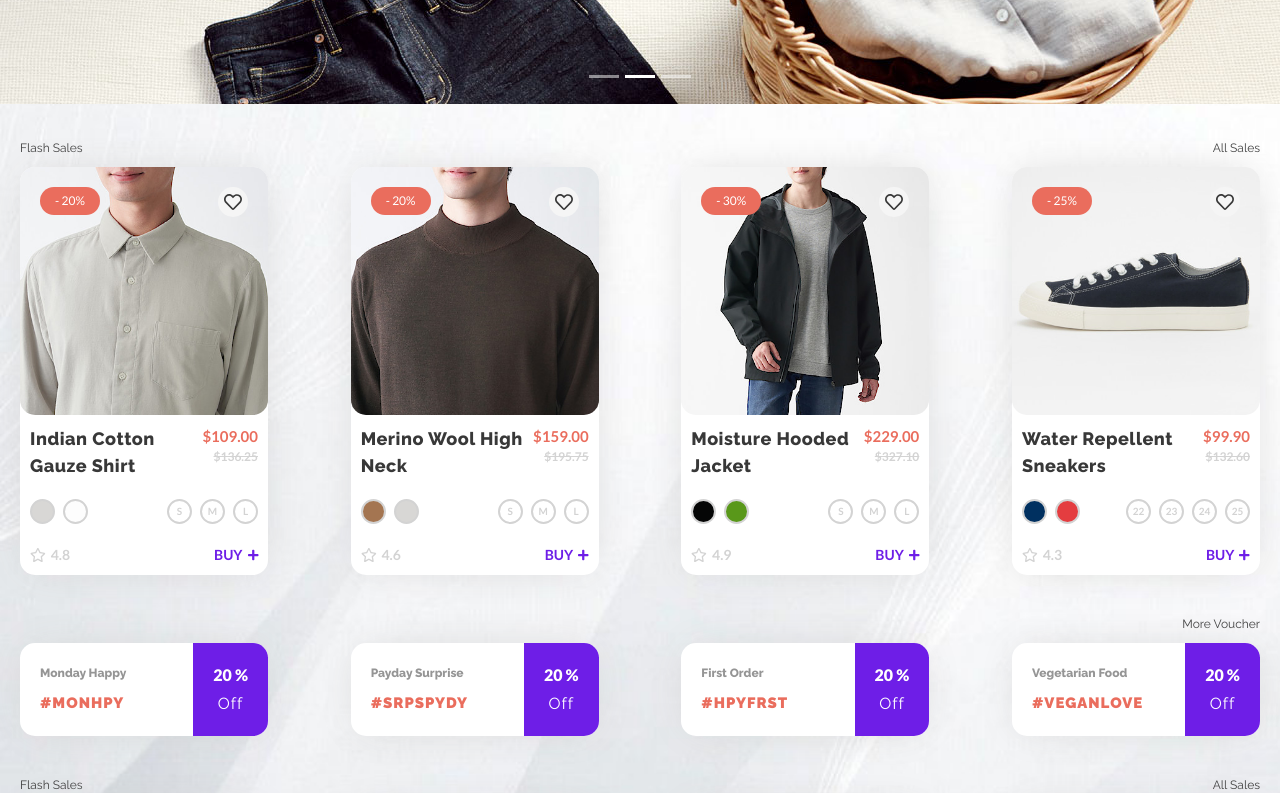
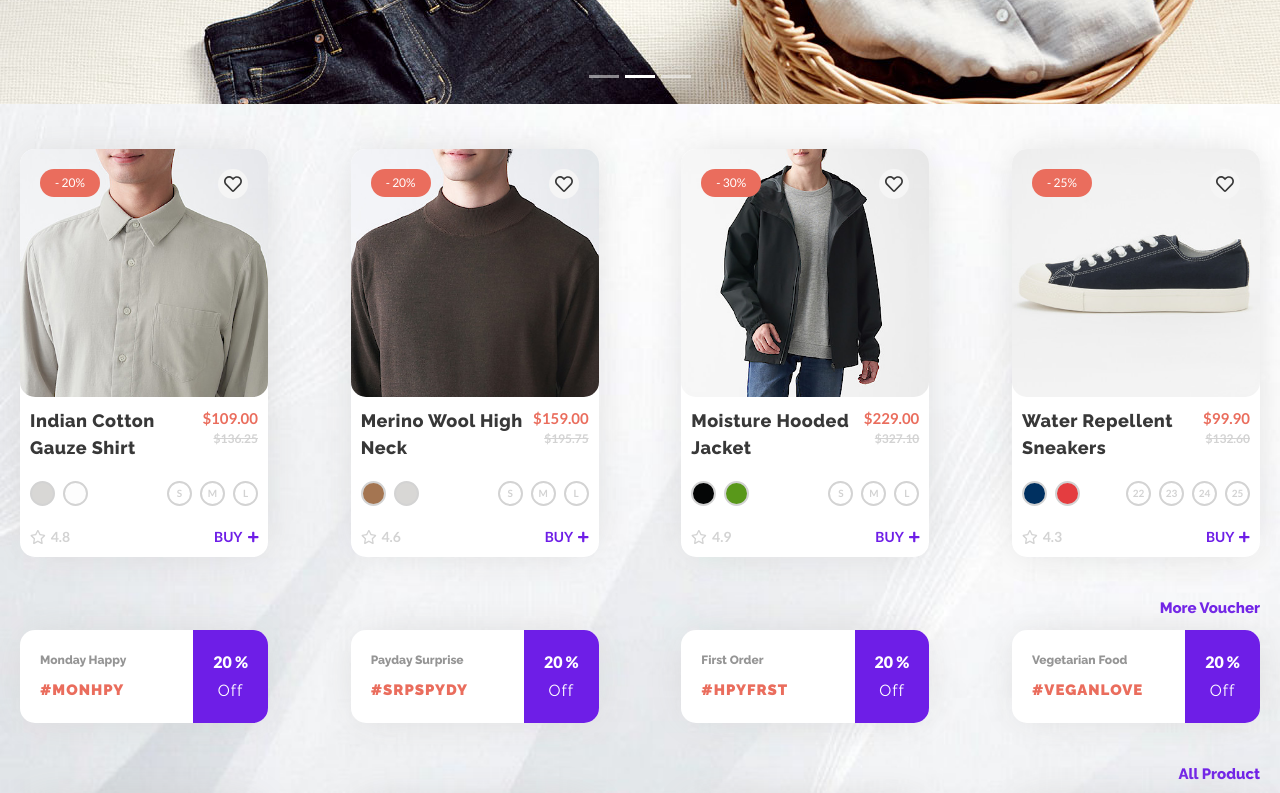
Before and after one commit to JimmyKho/ecommerce-site-ui, a Next.js app: page / in a window 1280 px wide. Shown: the part 360-1153 px from the top of the page. Built offline with nearby package versions, Linux system fonts and the light colour scheme.

Commit message:
Update Index

```diff
--- a/pages/index.js
+++ b/pages/index.js
@@ -8,15 +8,15 @@ export default function Home() {
   return (
     <Layout>
       <PageCarousel />
-      <HomeContentLayout title={<div>Flash Sales</div>} more={<div>All Sales</div>}>
+      <HomeContentLayout>
         <RowProduct list={PRODUCTS} />
       </HomeContentLayout>
 
-      <HomeContentLayout more={<div>More Voucher</div>}>
+      <HomeContentLayout more={<div className="PrimaryText">More Voucher</div>}>
         <RowVoucher list={VOUCHERS} />
       </HomeContentLayout>
 
-      <HomeContentLayout title={<div>Flash Sales</div>} more={<div>All Sales</div>}>
+      <HomeContentLayout more={<div className="PrimaryText">All Product</div>}>
         <RowProduct list={PRODUCTS} />
       </HomeContentLayout>
     </Layout>
--- a/styles/globals.scss
+++ b/styles/globals.scss
@@ -35,3 +35,9 @@ a {
   left: 0;
   min-height: 350px;
 }
+
+.PrimaryText {
+  font-size: 15px;
+  font-weight: bold;
+  color: $primary;
+}
```
